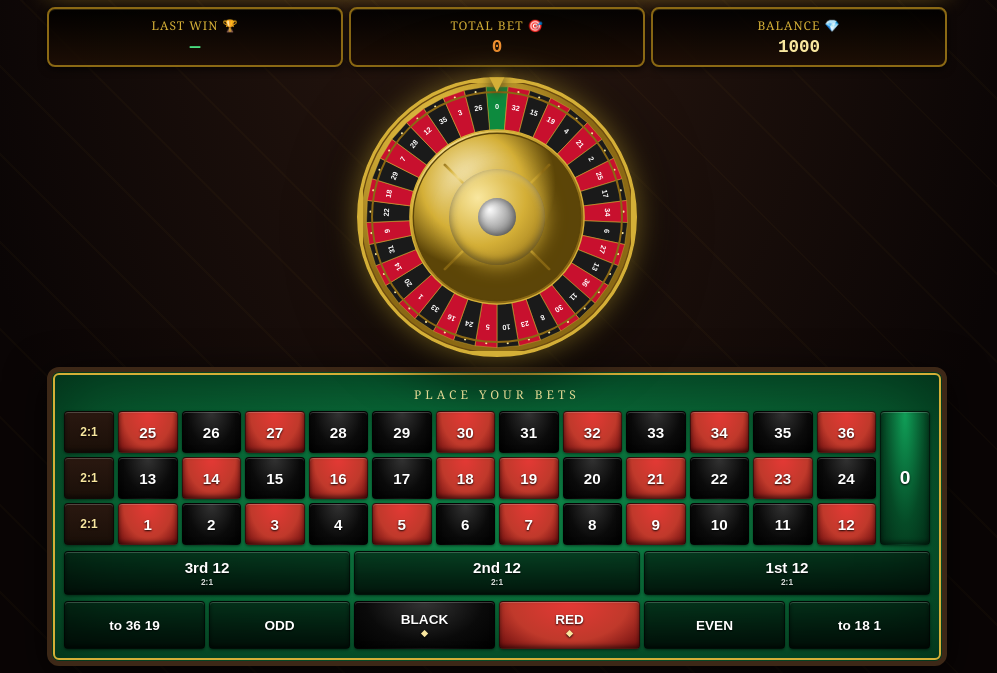
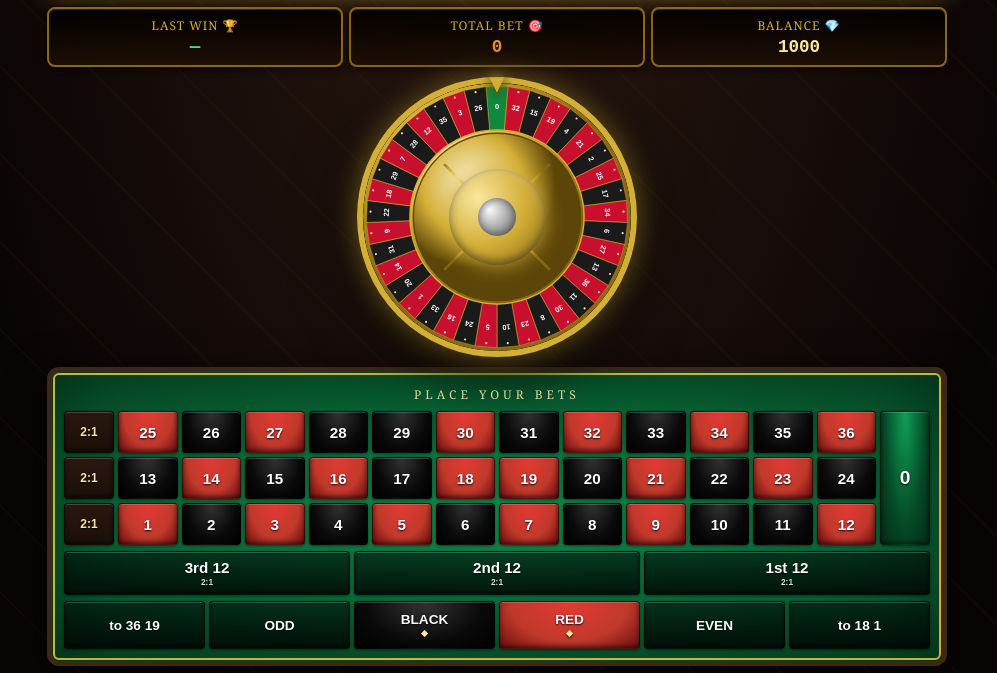
Before and after one commit to shalev7948/roulette-game-0.3, a website: page roulette-game 0.3/client/index.html in a window 1280 px wide. Shown: the part 89-762 px from the top of the page, without its empty margins (143-1140 px from the left). Drawn offline with Linux system fonts and the light colour scheme.

```diff
--- a/roulette-game 0.3/client/style.css
+++ b/roulette-game 0.3/client/style.css
@@ -731,3 +731,41 @@
     .numbers-grid { min-height: 100px; gap: 3px; }
     .chip { width: 42px; height: 42px; font-size: 0.8rem; }
 }
+
+/* ============================================================
+   גלגל ריאליסטי - SVG
+   ============================================================ */
+.wheel {
+    background: radial-gradient(circle at 50% 50%, #2a1810 0%, #0a0505 100%) !important;
+    overflow: hidden;
+    display: flex;
+    align-items: center;
+    justify-content: center;
+}
+
+.wheel-numbers {
+    position: absolute;
+    inset: 0;
+    border-radius: 50%;
+    display: flex;
+    align-items: center;
+    justify-content: center;
+    overflow: hidden;
+}
+
+.wheel-numbers .wheel-svg {
+    width: 100%;
+    height: 100%;
+    display: block;
+    border-radius: 50%;
+}
+
+/* ביטול ה-CSS הישן של wnum - הוא לא בשימוש עם SVG */
+.wheel-numbers .wnum {
+    display: none;
+}
+
+/* מחיקת pseudo-elements שכיסו את הגלגל */
+.wheel::before {
+    display: none;
+}
```
